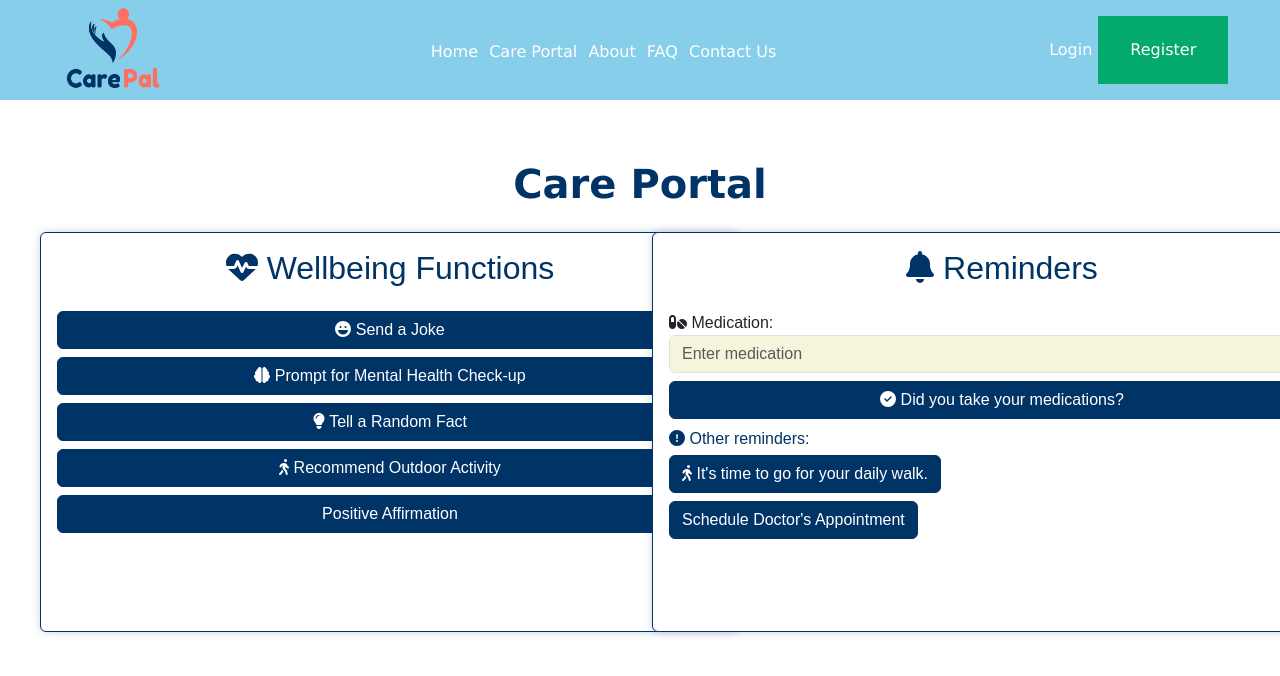
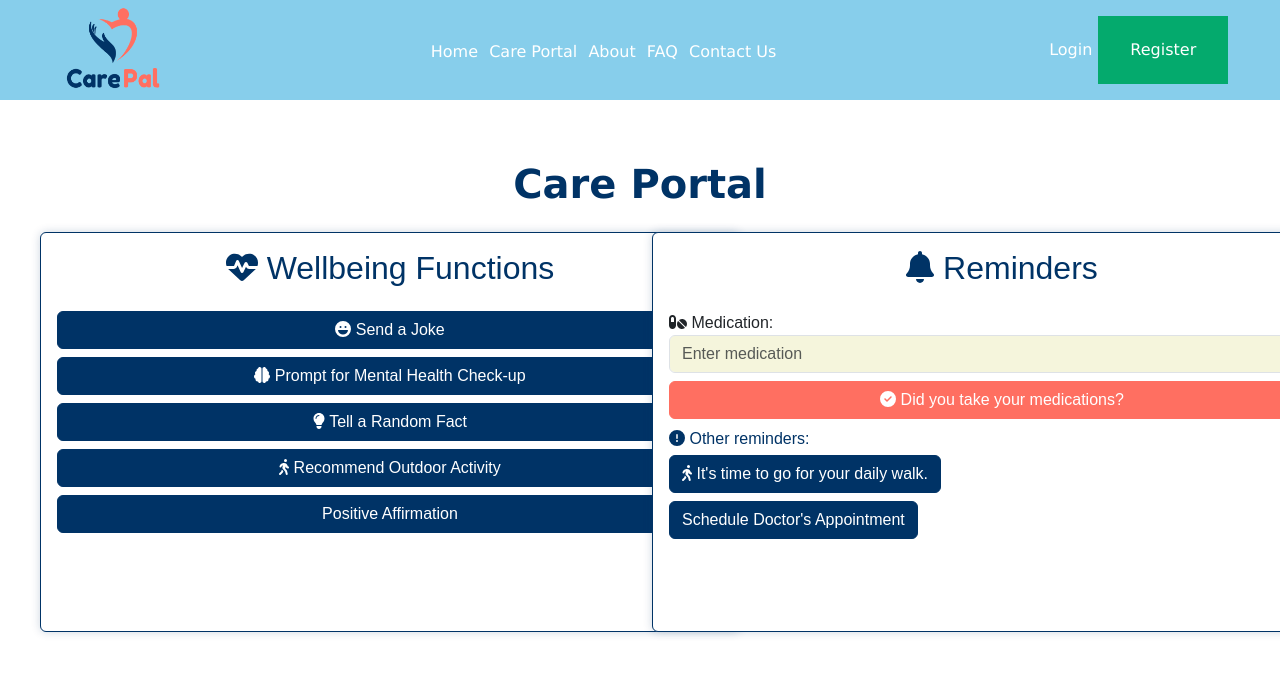
Before and after one commit to IAMAMZ/CarePal, a React (Create React App) app: page /carePortal in a window 1280 px wide. Shown: the top 676 px of the page. Built offline with nearby package versions, Linux system fonts and the light colour scheme.

Commit message:
Portal Buttons CSS Update

```diff
--- a/src/pages/CarePortal.css
+++ b/src/pages/CarePortal.css
@@ -92,8 +92,8 @@
   }
 
   .reminders-button {
-    background-color: #003366; /* Buttons and links color */
-    border: 1px solid #003366; /* Border color */
+    background-color: #FF6F61; /* Buttons and links color */
+    border: 1px solid #FF6F61; /* Border color */
   }
 
   .reminders-info {
```
